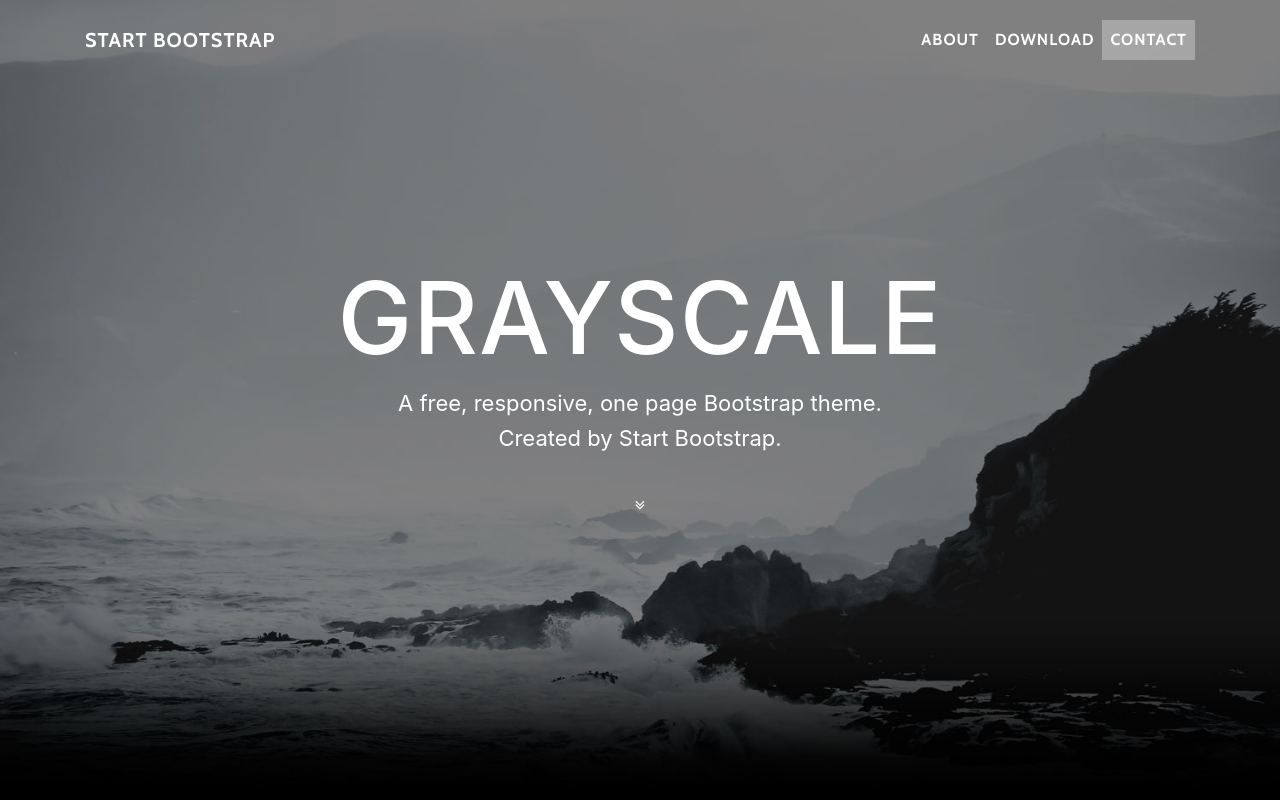
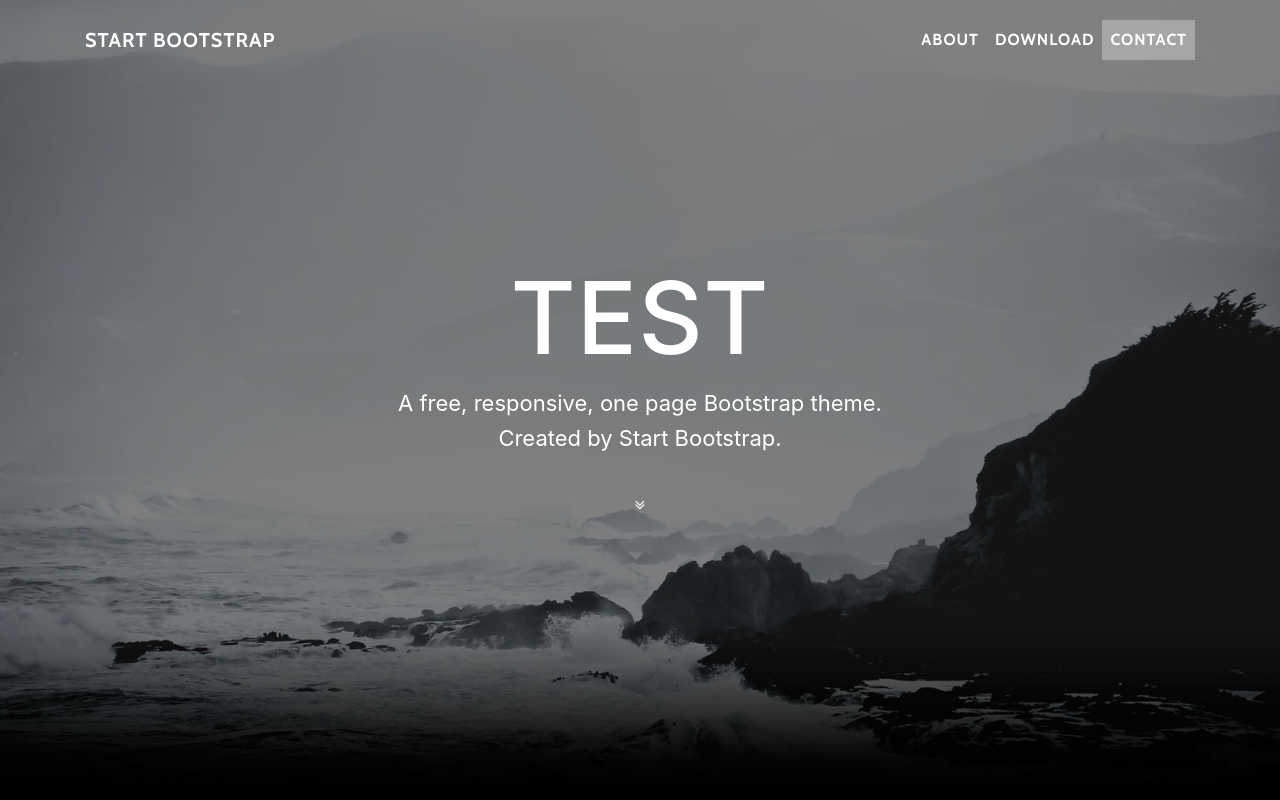
Before and after one commit to LukeKelley7/lukekelley7.github.io, a website with bundled scripts: page index.html in a window 1280 px wide. Shown: the top 800 px of the page. Built offline with nearby package versions, Linux system fonts and the light colour scheme.

Commit message:
Update index.html
"testing to change main title"

```diff
--- a/index.html
+++ b/index.html
@@ -55,7 +55,7 @@
         <div class="container">
           <div class="row">
             <div class="col-lg-8 mx-auto">
-              <h1 class="brand-heading">Grayscale</h1>
+              <h1 class="brand-heading">Test</h1>
               <p class="intro-text">A free, responsive, one page Bootstrap theme.
                 <br>Created by Start Bootstrap.</p>
               <a href="#about" class="btn btn-circle js-scroll-trigger">
```
